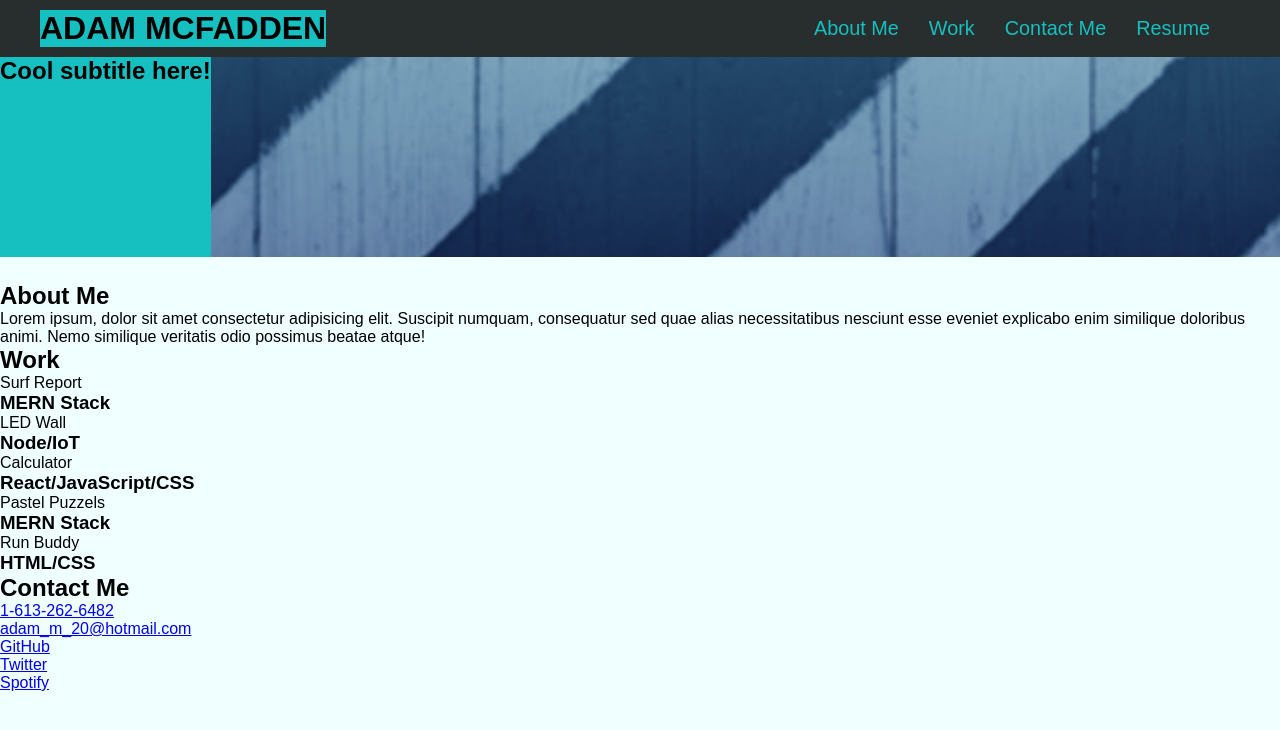
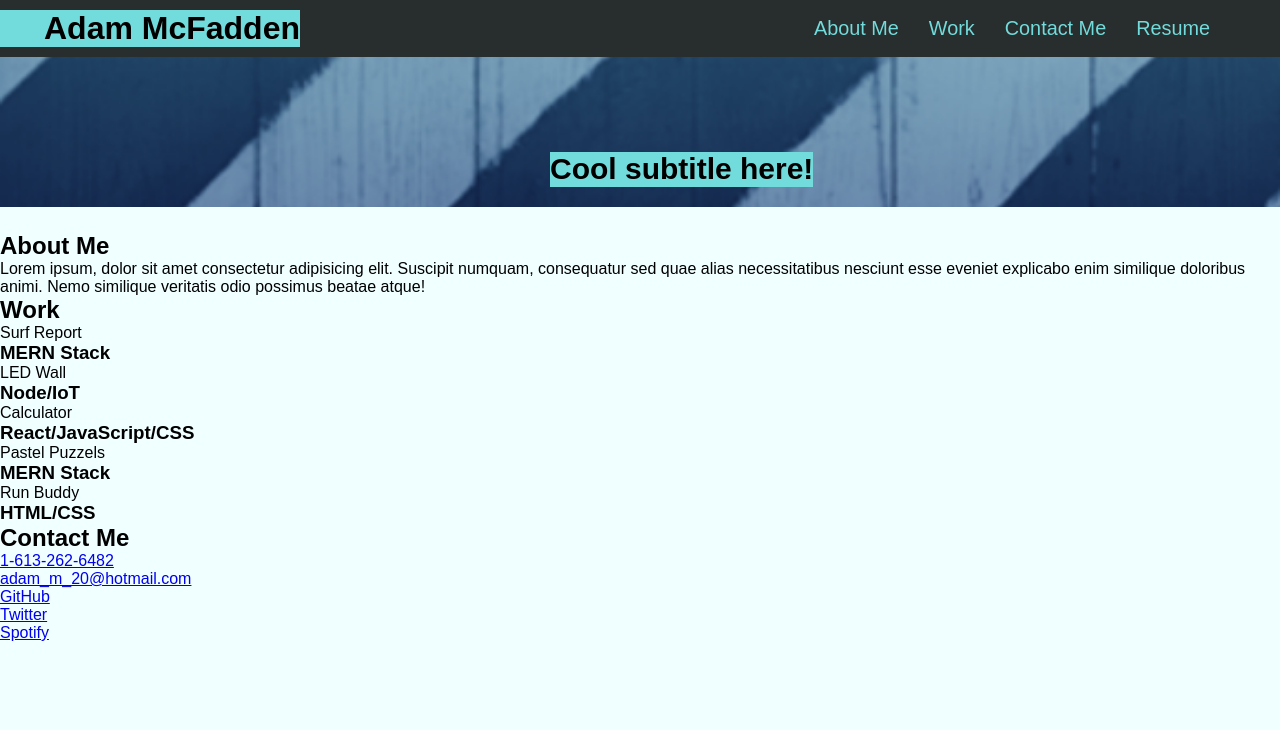
Before and after one commit to adamgmcfadden/My-Portfolio, a plain HTML site: page index.html in a window 1280 px wide. Drawn offline with Linux system fonts and the light colour scheme.

Commit message:
completed basic hero section

```diff
--- a/assets/css/style.css
+++ b/assets/css/style.css
@@ -12,12 +12,16 @@ body {
   background-color: azure;
   font-family: Arial, Helvetica, sans-serif;
 }
+/*-------------------------
+GLOBAL/GENERIC STYLING ENDS
+---------------------------*/
 
-/*---------------------------
-GLOBAL/GENERIC STYLING ENDS
------------------------------*/
+/*-------------------
+HEADER STYLING BEGINS
+-------------------*/
+/*Header global styling*/
 header {
-  padding: 10px 5px 10px 40px;
+  padding: 10px 5px 10px 0;
   background-color: rgb(40, 45, 45);
   display: flex;
   justify-content: space-between;
@@ -25,15 +29,15 @@ header {
   top: 0;
 }
 
+/*Header title styling*/
 header h1 {
-  background-color: rgb(22, 192, 192);
+  background-color: rgb(114, 219, 219);
+  display: flex;
+  justify-content: flex-end;
+  width: 300px;
 }
 
-header a {
-  text-decoration: none;
-  color: rgb(22, 192, 192);
-}
-
+/*Header nav button styling*/
 header nav {
   margin: 7px 50px;
 }
@@ -47,14 +51,22 @@ header ul {
   list-style: none;
 }
 
-header nav ul li a {
+header a {
   padding: 10px 15px;
   font-size: 1.55vw;
+  text-decoration: none;
+  color: rgb(114, 219, 219);
 }
+/*-----------------
+HEADER STYLING ENDS
+-----------------*/
 
-/*Hero Styling Starts*/
+/*-----------------
+HERO STYLING BEGINS
+-----------------*/
+/*Hero image styling*/
 .hero {
-  height: 200px;
+  height: 150px;
   width: 100%;
   margin-bottom: 25px;
   margin-top: 0;
@@ -64,6 +76,14 @@ header nav ul li a {
   display: flex;
 }
 
+/*Hero subtitle styling*/
 .hero h2 {
-  background-color: rgb(22, 192, 192);
+  background-color: rgb(114, 219, 219);
+  font-size: 30px;
+  height: 35px;
+  margin-left: 550px;
+  margin-top: 95px;
 }
+/*-----------------
+HERO STYLING ENDS
+-----------------*/
--- a/index.html
+++ b/index.html
@@ -9,7 +9,7 @@
   <body>
     <!--header title, nav buttons-->
     <header>
-      <h1>ADAM MCFADDEN</h1>
+      <h1>Adam McFadden</h1>
       <nav>
         <!--navigation buttons in header-->
         <ul>
```
